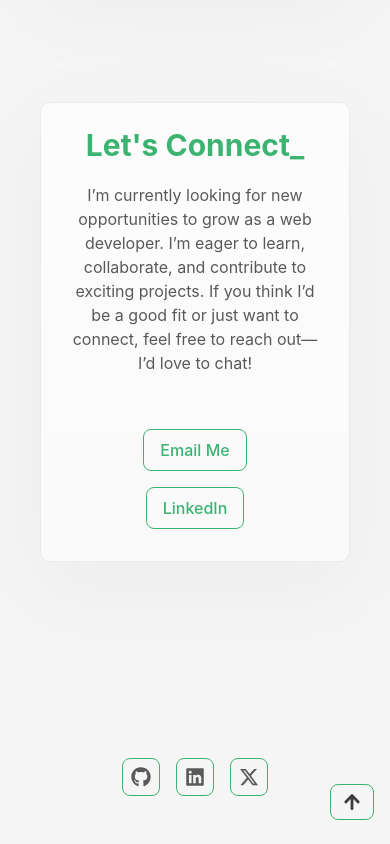
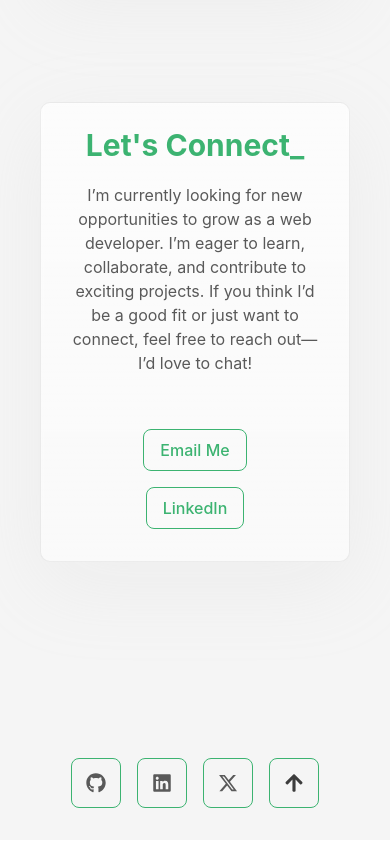
Before and after one commit to joanmrtnz/portfolio, a React (Vite) app: page / in a window 390 px wide. Shown: the part 4824-5668 px from the top of the page. Built offline with nearby package versions, Linux system fonts and the light colour scheme.

Commit message:
style: align footer buttons on mobile

```diff
--- a/src/components/Footer.jsx
+++ b/src/components/Footer.jsx
@@ -11,7 +11,7 @@ export default function Footer() {
       className={`relative text-[var(--light-slate)] py-8 sm:py-10 mt-10 flex flex-col items-center text-center transition-all duration-500
       ${isVisible ? "opacity-100 translate-y-0" : "opacity-0 translate-y-5"}`}
     >
-      <div className="flex space-x-4 sm:space-x-6 mb-4">
+      <div className="flex items-center gap-4 sm:gap-6">
         {[{ icon: FaGithub, link: "https://github.com/joanmrtnz" },
         { icon: FaLinkedin, link: "https://www.linkedin.com/in/joan-mart%C3%ADnez-744477136/" },
         { icon: FaXTwitter, link: "https://x.com/jnmrtnzdev" }].map((item, index) => (
@@ -20,22 +20,22 @@ export default function Footer() {
             href={item.link}
             target="_blank"
             rel="noopener noreferrer"
-            className="relative border border-[var(--green)] p-2 sm:p-3 rounded-lg  focus:outline-none
+            className="relative flex h-[50px] w-[50px] items-center justify-center border border-[var(--green)] rounded-lg focus:outline-none
             after:absolute after:left-2 after:right-2 after:-bottom-2 after:h-[2px] after:origin-left after:scale-x-0 after:bg-[var(--green)] hover:after:scale-x-100 focus-visible:after:scale-x-100"
           >
             <item.icon className="text-xl sm:text-2xl" />
           </a>
         ))}
+
+        <button
+          onClick={() => window.scrollTo({ top: 0, behavior: "smooth" })}
+          className="relative sm:absolute sm:top-1/2 sm:right-6 sm:-translate-y-1/2 h-[50px] w-[50px] border border-[var(--green)] rounded-lg
+          text-[var(--slate)] font-medium focus:outline-none flex items-center justify-center
+          after:absolute after:left-2 after:right-2 after:-bottom-2 after:h-[2px] after:origin-left after:scale-x-0 after:bg-[var(--green)] hover:after:scale-x-100 focus-visible:after:scale-x-100"
+        >
+          <FaArrowUp className="text-xl sm:text-2xl" />
+        </button>
       </div>
-
-      <button
-        onClick={() => window.scrollTo({ top: 0, behavior: "smooth" })}
-        className="fixed sm:absolute bottom-6 sm:top-1/2 right-4 sm:right-6 transform sm:-translate-y-1/2 px-3 py-2 sm:px-4 sm:py-3 border border-[var(--green)] rounded-lg
-        text-[var(--slate)] font-medium focus:outline-none flex items-center gap-2
-        after:absolute after:left-2 after:right-2 after:-bottom-2 after:h-[2px] after:origin-left after:scale-x-0 after:bg-[var(--green)] hover:after:scale-x-100 focus-visible:after:scale-x-100"
-      >
-        <FaArrowUp className="text-lg" />
-      </button>
     </footer>
   );
 }
```
